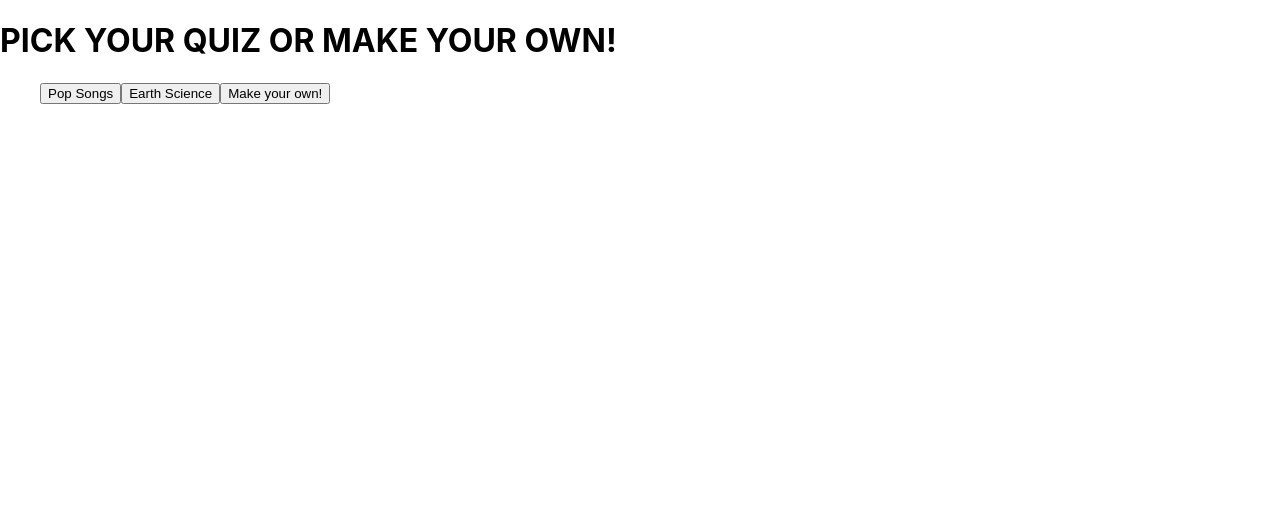
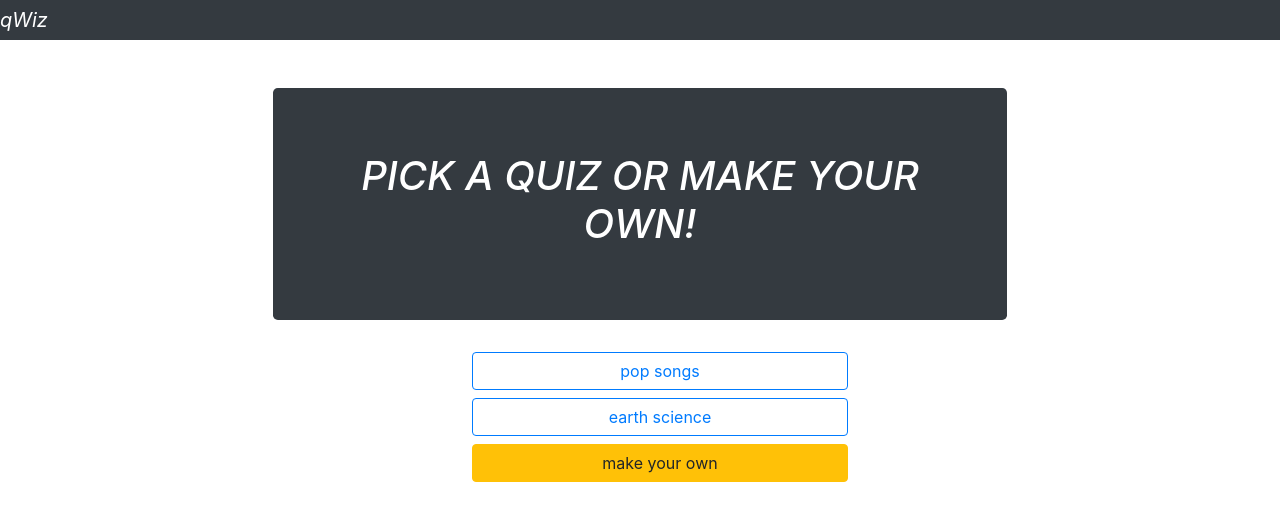
Before and after one commit to wkesner/qWiz, a React (Create React App) app: page / in a window 1280 px wide. Shown: the top 520 px of the page. Built offline with nearby package versions, Linux system fonts and the light colour scheme.

Commit message:
Began bootstrap styling, 1st draft complete at picker and questionairre

```diff
--- a/package.json
+++ b/package.json
@@ -6,6 +6,7 @@
   "dependencies": {
     "@testing-library/react": "^9.5.0",
     "@testing-library/user-event": "^7.2.1",
+    "bootstrap": "^4.5.0",
     "chai": "^4.2.0",
     "enzyme": "^3.11.0",
     "express": "^4.17.1",
@@ -16,7 +17,7 @@
     "pm2": "^4.4.0",
     "react": "^16.13.1",
     "react-dom": "^16.13.1",
-    "react-redux": "^7.2.0",
+    "react-redux": "^7.2.1",
     "react-router": "^5.2.0",
     "react-scripts": "3.4.1",
     "redux": "^4.0.5",
--- a/src/components/App.js
+++ b/src/components/App.js
@@ -84,9 +84,7 @@ class App extends React.Component {
 
 
      else if (store.getState().progress.progress
-     >= database.quizArray[store.getState().quizId.quizId].length
-     //getQuestionBank.length
-   ) { //this works for 2+ question quizes but usability is works for 1 question ones
+     >= database.quizArray[store.getState().quizId.quizId].length) {
       return(
           <div>
             <Report />
--- a/src/components/Questionnaire.js
+++ b/src/components/Questionnaire.js
@@ -44,22 +44,45 @@ export class Questionnaire extends React.Component {
     })
   }
 
+//feedback is not currently being rendered anyway, removing this code from the block for now
+//<p>{ store.getState().feedbackText.feedbacktext }</p>
   render() {
     return(
       <div className="Questionnaire">
-          <header className="Questionnaire-Header">
-            <h1>{ selectCurrentQuestion().question }</h1>
-            <h2 id="score"> Score: { store.getState().score.score }  </h2>
-              <p>{ store.getState().feedbackText.feedbacktext }</p>
-                <button id="responseA" onClick={() => submitA()}>
-                { selectCurrentQuestion().responseA } </button>
-                <button id="responseB" onClick={() => submitB()}>
-                { selectCurrentQuestion().responseB }</button>
-                <button id="responseC" onClick={() => submitC()}>
-                { selectCurrentQuestion().responseC }</button>
-                <button id="responseD" onClick={() => submitD()}>
-                { selectCurrentQuestion().responseD }</button>
-        </header>
+        <div className="row justify-content-center">
+          <div className="col-8 col-md-6">
+            <h1 className="jumbotron display-5 bg-dark text-white mt-5">
+            { selectCurrentQuestion().question }
+            </h1>
+          </div>
+
+            <h2 className="jumbotron display-5 mt-5" id="score">
+              Score: { store.getState().score.score }
+            </h2>
+
+        </div>
+        <div className="row justify-content-center">
+          <div className="col-md-4 col-sm-10 mt-2">
+            <div className="btn-group-lg">
+              <button
+              type="btn" className="btn btn-outline-primary btn-block text-lowercase"
+              id="responseA" onClick={() => submitA()}>
+              { selectCurrentQuestion().responseA } </button>
+              <button
+              type="btn" className="btn btn-outline-primary btn-block text-lowercase"
+              id="responseB" onClick={() => submitB()}>
+              { selectCurrentQuestion().responseB }</button>
+              <button
+              type="btn" className="btn btn-outline-primary btn-block text-lowercase"
+              id="responseC" onClick={() => submitC()}>
+              { selectCurrentQuestion().responseC }</button>
+              <button
+              type="btn" className="btn btn-outline-primary btn-block text-lowercase"
+              id="responseD" onClick={() => submitD()}>
+              { selectCurrentQuestion().responseD }</button>
+            </div>
+          </div>
+        </div>
       </div>
       )
     }
--- a/src/components/Quizmaker.js
+++ b/src/components/Quizmaker.js
@@ -163,6 +163,8 @@ export class Quizmaker extends React.Component {
   render() {
     const showNameinput = localQuizArray.length === 0;
     return(
+      <div class="row">
+        <div class="col-8">
           <div className='Quizmaker'>
             <h1> MAKE YOUR QUIZ </h1>
             {showNameinput ? <label>Quiz Name:
@@ -241,7 +243,8 @@ export class Quizmaker extends React.Component {
                   <br></br>
                 <button onClick={() => this.addQuestion()}>Add Question</button>
                 <button onClick={() => this.finishQuiz()}>Finish Quiz</button>
-
+          </div>
+        </div>
       </div>
 
     )
--- a/src/components/Quizpicker.js
+++ b/src/components/Quizpicker.js
@@ -40,21 +40,39 @@ export class Quizpicker extends React.Component {
 
   render() {
     return (
-      <div>
-          <h1>PICK YOUR QUIZ OR MAKE YOUR OWN!</h1>
+      <div className="Quizpicker">
+        <div className="row justify-content-center">
+          <div className="col-7 text-center">
+            <div className="jumbotron bg-dark text-white mt-5">
+              <h1 className="display-5 font-italic">
+              PICK A QUIZ OR MAKE YOUR OWN!</h1>
+            </div>
+            <div className="row justify-content-center">
+              <div className="col-4 col-xl-7">
+                <div className="btn-group-lg">
                   <ul>
                     {quizArray.map((quiz, i) =>
 
                         <button
-                  className="list-button"
+                          type="button"
+                          className="btn btn-outline-primary btn-block text-lowercase"
                           key={i}
                           onClick={() => mapQuizToButtons(i)}
                           >
                           {quiz[quiz.length-1].quizName}
                         </button>)
                     }
-            <button onClick={() => chooseMake()}> Make your own! </button>
+                    <button
+                    type="button"
+                    className="btn btn-warning btn-block text-lowercase"
+                    onClick={() => chooseMake()
+                    }> Make your own </button>
                   </ul>
+                </div>
+              </div>
+            </div>
+          </div>
+        </div>
       </div>
     )
   }
--- /dev/null
+++ b/src/custom.scss
@@ -0,0 +1,3 @@
+$body-bg: #000;
+
+@import '~bootstrap/scss/boostrap.scss';
--- a/src/index.js
+++ b/src/index.js
@@ -3,11 +3,20 @@ import ReactDOM from 'react-dom';
 import './index.css';
 import App from './components/App';
 import * as serviceWorker from './serviceWorker';
+import 'bootstrap/dist/css/bootstrap.css';
 
 //const store = createStore(reducer)
 
 ReactDOM.render(
     <React.StrictMode>
+      <div className="row">
+        <div className="col">
+          <nav className="navbar-expand-lg navbar-dark bg-dark">
+            <a className="navbar-brand text-weight-bold font-italic" href="qwiz.dev">qWiz
+            </a>
+          </nav>
+        </div>
+      </div>
       <App />
     </React.StrictMode>,
   document.getElementById('root')
```
Also changed, not shown: 1 other file (tests, documents, lock files or other folders). Lines whose indentation alone changed are shown as unchanged.
